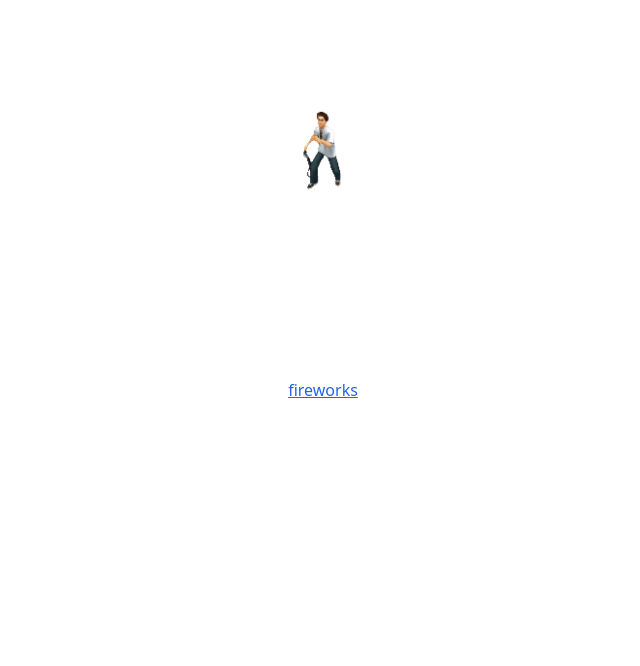
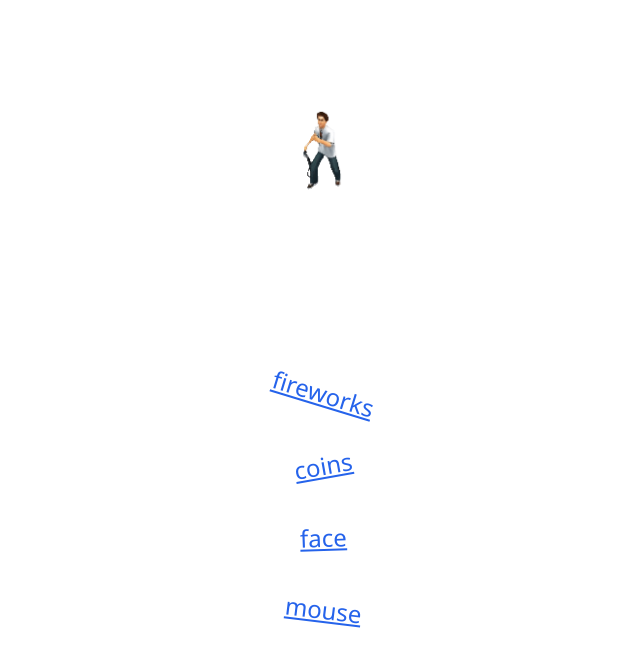
Before and after one commit to neo-teo/play, a SvelteKit app: page / in a window 1280 px wide. Shown: the top 666 px of the page, without its empty margins (317-957 px from the left). Built offline with nearby package versions, Linux system fonts and the light colour scheme.

Commit message:
small revamp

```diff
--- a/package.json
+++ b/package.json
@@ -16,6 +16,7 @@
 		"@sveltejs/kit": "^2.0.0",
 		"@sveltejs/vite-plugin-svelte": "^3.0.0",
 		"@types/eslint": "^9.6.0",
+		"@types/matter-js": "^0.19.7",
 		"@types/p5": "^1.7.6",
 		"autoprefixer": "^10.4.20",
 		"eslint": "^9.0.0",
--- a/src/routes/+page.svelte
+++ b/src/routes/+page.svelte
@@ -1,5 +1,22 @@
-<div class="flex flex-col items-center gap-10 py-10">
+<div class="flex flex-col items-center gap-10 py-10 text-2xl">
 	<img src="/skater.gif" alt="skater gif" class="py-16 w-[10rem] mr-[3.5rem]" />
 
-	<a href="/fireworks" class="underline text-blue-600">fireworks</a>
+	<a href="/fireworks" class=" rotate-[17deg] underline text-blue-600 hover:text-gray-200"
+		>fireworks</a
+	>
+
+	<a
+		href="https://teo.fyi/cc/coins"
+		class="rotate-[-10deg] underline text-blue-600 hover:text-gray-200">coins</a
+	>
+
+	<a
+		href="https://teo.fyi/cc/face"
+		class="rotate-[-2deg] underline text-blue-600 hover:text-gray-200">face</a
+	>
+
+	<a
+		href="https://teo.fyi/cc/mouse"
+		class="rotate-[7deg] underline text-blue-600 hover:text-gray-200">mouse</a
+	>
 </div>
```
Also changed, not shown: 1 other file (tests, documents, lock files or other folders).
